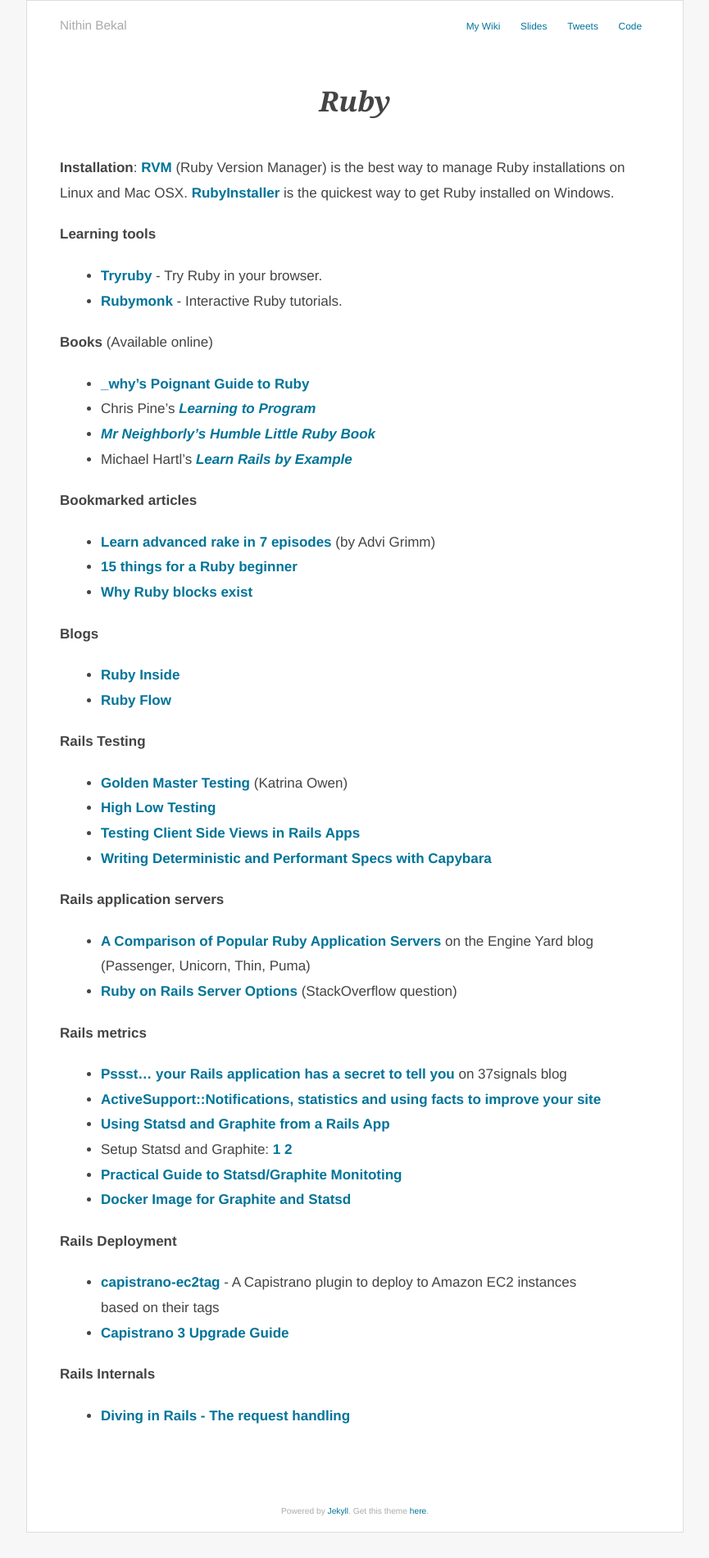
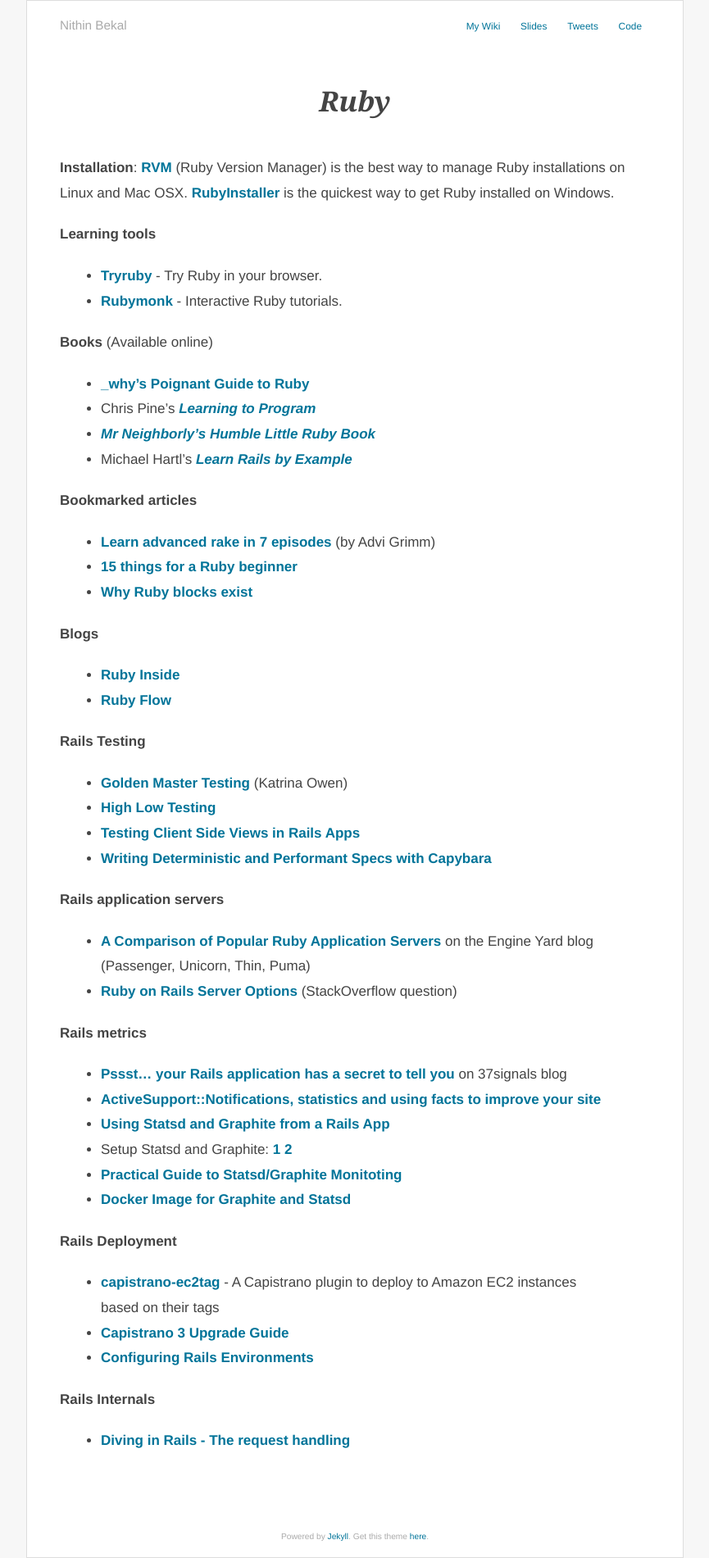
Before and after one commit to nithinbekal/nithinbekal.github.io, a Jekyll site: the page built from notes/programming/lang/ruby/index.md, in a window 1280 px wide. Shown: the whole page at 82% size, without its empty margins (207-1072 px from the left). Built offline with Jekyll 4.4.1, drawn with Linux system fonts in a browser that asks for light colours; before the commit the page ends 1870 px from its top, so only the background shows below that.

Commit message:
Add bookmark to ruby page

```diff
--- a/notes/programming/lang/ruby/index.md
+++ b/notes/programming/lang/ruby/index.md
@@ -59,6 +59,7 @@
 
 * [capistrano-ec2tag](https://github.com/douglasjarquin/capistrano-ec2tag) - A Capistrano plugin to deploy to Amazon EC2 instances based on their tags
 * [Capistrano 3 Upgrade Guide](https://semaphoreapp.com/blog/2013/11/26/capistrano-3-upgrade-guide.html)
+* [Configuring Rails Environments](http://eng.joingrouper.com/blog/2014/09/02/configuring-rails-environments/)
 
 **Rails Internals**
 
```
